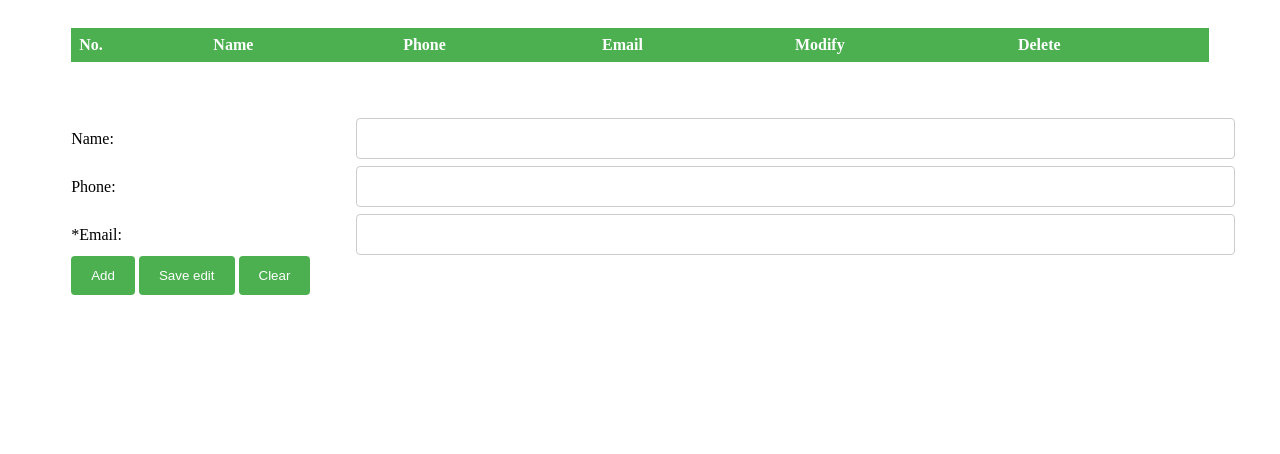
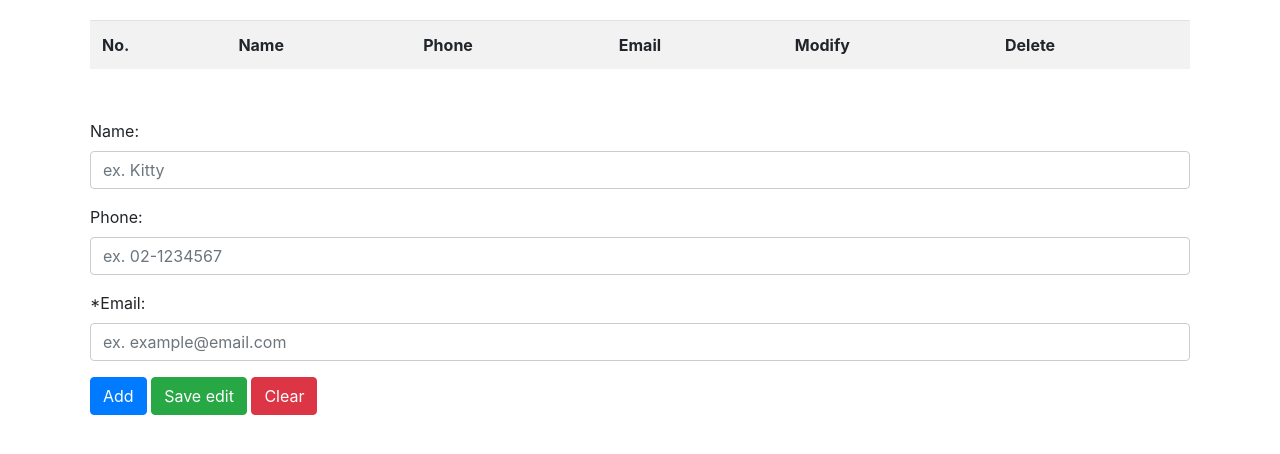
Before and after one commit to KittyCake/mall-programming-test, a plain HTML site: page index.html in a window 1280 px wide. Drawn offline with nearby package versions, Linux system fonts and the light colour scheme.

Commit message:
add style

```diff
--- a/app.js
+++ b/app.js
@@ -42,7 +42,7 @@ let rIndex = false, table = document.getElementById("table");
     // select row
     function selectedRowToInput() {
 
-      for (var i = 0; i < table.rows.length ; i++) {
+      for (var i = 1; i < table.rows.length ; i++) {
         table.rows[i].onclick = function() {
           rIndex = this.rowIndex;
           document.getElementById("name").value = this.cells[1].innerHTML;
@@ -51,11 +51,8 @@ let rIndex = false, table = document.getElementById("table");
           console.log(rIndex);
         }
       }
-    }
 
-    // cancel selected row
-    function notSelect() {
-      rIndex = false;
+
     }
 
     // clear form
@@ -63,7 +60,6 @@ let rIndex = false, table = document.getElementById("table");
       document.getElementById("name").value = '';
       document.getElementById("phone").value = '';
       document.getElementById("email").value = '';
-      notSelect();
     }
 
     // add row
@@ -87,8 +83,8 @@ let rIndex = false, table = document.getElementById("table");
         cell2.innerHTML = name;
         cell3.innerHTML = phone;
         cell4.innerHTML = email;
-        cell5.innerHTML = cell6.innerHTML + "<button onclick='selectedRowToInput()'; class='bg-orange'>Edit</button>";
-        cell6.innerHTML = cell6.innerHTML + "<button onclick='deleteHtmlTableRow()'; class='bg-red'>Remove</button>";
+        cell5.innerHTML = cell6.innerHTML + "<button onclick='selectedRowToInput()'; class='btn btn-success'>Edit</button>";
+        cell6.innerHTML = cell6.innerHTML + "<button onclick='deleteHtmlTableRow()'; class='btn btn-danger'>Remove</button>";
       }
 
       clearForm();
@@ -131,6 +127,7 @@ let rIndex = false, table = document.getElementById("table");
               table.rows[n].cells[0].innerHTML = table.rows[n].cells[0].innerHTML - 1;
             }
           }
+          break;
         }
       }
     }
--- a/index.html
+++ b/index.html
@@ -3,11 +3,13 @@
 <head>
   <meta charset="UTF-8">
   <title>Document</title>
+  <!-- bootstrap -->
+  <link rel="stylesheet" href="https://stackpath.bootstrapcdn.com/bootstrap/4.3.1/css/bootstrap.min.css" integrity="sha384-ggOyR0iXCbMQv3Xipma34MD+dH/1fQ784/j6cY/iJTQUOhcWr7x9JvoRxT2MZw1T" crossorigin="anonymous">
   <link rel="stylesheet" href="style.css">
 </head>
 <body>
   <div class="container">
-    <table id="table">
+    <table id="table" class="table table-striped">
       <tr>
         <th>No.</th>
         <th>Name</th>
@@ -18,38 +20,28 @@
       </tr>
     </table>
     <div id="form">
-      <div class="row">
-        <div class="col-25">
-          <div class="label">Name:</div>
-        </div>
-        <div class="col-75">
-          <input type="text" name="name" id="name">
-        </div>
-      </div>
-      <div class="row">
-        <div class="col-25">
-          <div class="label">Phone:</div>
-        </div>
-        <div class="col-75">
-          <input type="text" name="phone" id="phone">
-        </div>
-      </div>
-      <div class="row">
-        <div class="col-25">
-          <div class="label">*Email:</div>
-        </div>
-        <div class="col-75">
-          <input type="text" name="email" id="email">
-        </div>
+      <div class="form-group">
+        <label>Name:</label>
+        <input type="text" name="name" id="name" class="form-control" placeholder="ex. Kitty">
       </div>
 
-      <button onclick="addHtmlTableRow();" class="bg-green">
+      <div class="form-group">
+        <label>Phone:</label>
+        <input type="text" name="phone" id="phone" class="form-control" placeholder="ex. 02-1234567">
+      </div>
+
+      <div class="form-group">
+        <label>*Email:</label>
+        <input type="text" name="email" id="email" class="form-control" placeholder="ex. example@email.com">
+      </div>
+
+      <button onclick="addHtmlTableRow();" class="btn btn-primary">
         Add
       </button>
-      <button onclick="editHtmlTableSelecteRow()" class="bg-green">
+      <button onclick="editHtmlTableSelecteRow()" class="btn btn-success">
         Save edit
       </button>
-      <button onclick="clearForm()" class="bg-green">
+      <button onclick="clearForm()" class="btn btn-danger">
         Clear
       </button>
     </div>
--- a/style.css
+++ b/style.css
@@ -6,31 +6,6 @@
 
 #form {
   margin-top: 50px;
-}
-
-#table {
-  border-collapse: collapse;
-  width: 100%;
-}
-
-/*table, th, td {
-  border: 1px solid black;
-}
-
-th {
-  height: 50px;
-}*/
-
-th, td {
-  text-align: left;
-  padding: 8px;
-}
-
-tr:nth-child(even){background-color: #f2f2f2}
-
-th {
-  background-color: #4CAF50;
-  color: white;
 }
 
 /*copy*/
```
